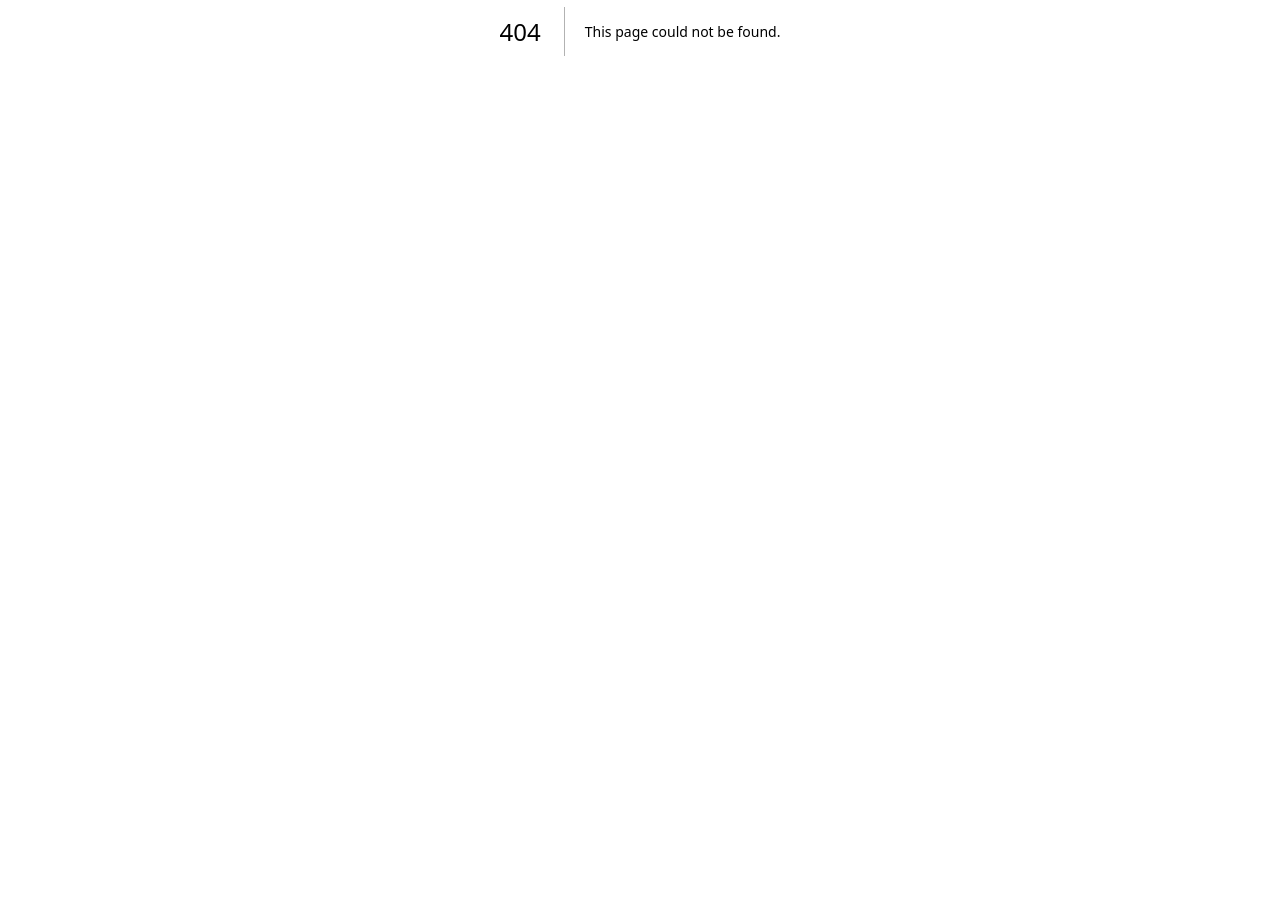
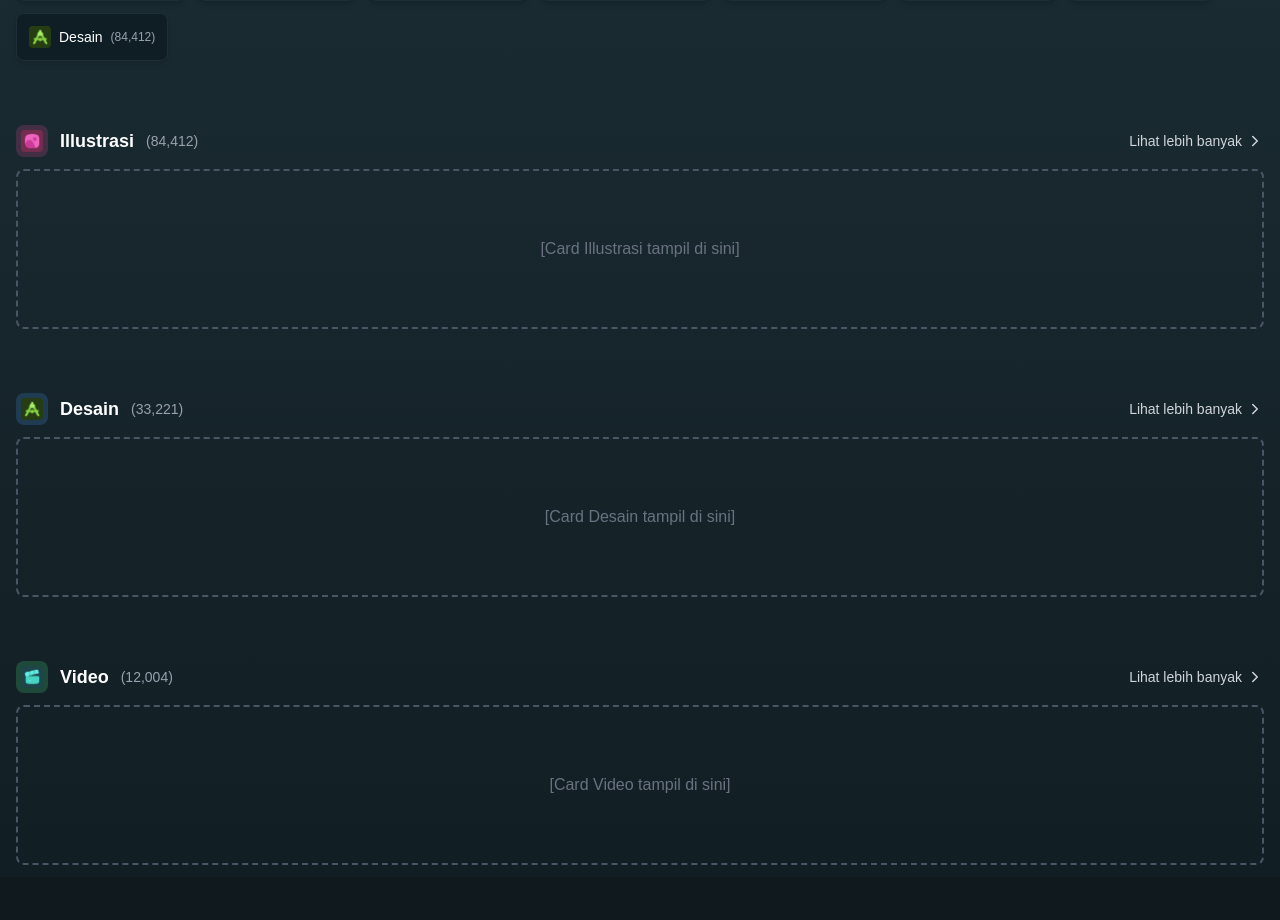
Before and after one commit to Tyasweningas/selvo, a Next.js app: page /pencarian-produk in a window 1280 px wide. Before the commit this address had no page. Shown: the part 369-1289 px from the top of the page. Before the commit the page ends 800 px from the top, so only its background shows below. Built offline with nearby package versions, Linux system fonts and the light colour scheme; a web font is replaced by a local one.

Commit message:
desc - product

```diff
--- /dev/null
+++ b/src/app/(customer)/pencarian-produk/page.tsx
@@ -0,0 +1,160 @@
+"use client";
+
+import Navbar from "@/components/global/navbar";
+import Footer from "@/components/global/footer";
+import Breadcrumb from "@/components/customer/descrip-product/breadcrumb";
+import Image from "next/image";
+import { product_categories } from "@/data/product-categories";
+import { FiChevronRight } from "react-icons/fi";
+import { useRef } from "react";
+
+export default function PencarianProdukPage() {
+  const breadcrumbItems = ["Home", "Pencarian Produk"];
+
+
+  const refIllustrasi = useRef<HTMLDivElement>(null);
+  const refDesain = useRef<HTMLDivElement>(null);
+  const refVideo = useRef<HTMLDivElement>(null);
+
+
+  const categoryMap: Record<string, React.RefObject<HTMLDivElement | null>> = {
+    "Illustrasi": refIllustrasi,
+    "Desain": refDesain,
+    "Video": refVideo,
+  };
+
+  const scrollToCategory = (name: string) => {
+    const ref = categoryMap[name];
+    if (ref?.current) {
+      ref.current.scrollIntoView({
+        behavior: "smooth",
+        block: "start",
+
+      });
+    }
+  };
+
+  return (
+    <div className="min-h-screen bg-[linear-gradient(180deg,#1A2B32_20%,#111D22_80%,#0F191E_100%)] text-white">
+      <Navbar />
+
+      <main className="max-w-7xl mx-auto px-4">
+        {/* BREADCRUMB */}
+        <Breadcrumb items={breadcrumbItems} />
+
+        <div className="mt-1 mb-4">
+          <h2 className="text-lg font-bold">345 hasil untuk = ppt</h2>
+        </div>
+
+        {/* CATEGORY LIST */}
+        <div className="flex flex-wrap gap-3 py-4">
+          {product_categories.map((cat) => (
+            <button
+              key={cat.id}
+              onClick={() => scrollToCategory(cat.categorieName)}
+              className="
+                flex items-center gap-2 px-3 py-3 rounded-lg
+                bg-[#0F1E25] border border-[#1F2F38]
+                hover:border-[#2EC8E6] transition cursor-pointer
+                shadow-md w-fit
+              "
+            >
+              <Image src={cat.icon} alt={cat.categorieName} width={22} height={22} />
+              <span className="text-sm">{cat.categorieName}</span>
+              <span className="text-xs text-gray-400">(84,412)</span>
+            </button>
+          ))}
+        </div>
+
+        {/* ============================================================= */}
+        {/* 🔥 SECTION 1 — ILLUSTRASI */}
+        {/* ============================================================= */}
+        <div ref={refIllustrasi} className="mt-12 mb-3">
+          <div className="flex items-center justify-between">
+            <div className="flex items-center gap-3">
+              <div className="w-8 h-8 rounded-lg bg-[#EF4DA0]/20 flex items-center justify-center">
+                <Image
+                  src={product_categories.find((x) => x.categorieName === "Illustrasi")!.icon}
+                  alt="Illustrasi"
+                  width={22}
+                  height={22}
+                />
+              </div>
+              <p className="text-lg font-semibold">Illustrasi</p>
+              <span className="text-sm text-gray-400">(84,412)</span>
+            </div>
+
+            <button className="flex items-center text-sm text-gray-300 hover:text-white transition">
+              Lihat lebih banyak
+              <FiChevronRight className="ml-1 text-lg" />
+            </button>
+          </div>
+
+          <div className="h-40 mt-3 flex items-center justify-center border-2 border-dashed border-gray-600 rounded-lg">
+            <span className="text-gray-500">[Card Illustrasi tampil di sini]</span>
+          </div>
+        </div>
+
+        {/* ============================================================= */}
+        {/* 🔥 SECTION 2 — DESAIN */}
+        {/* ============================================================= */}
+        <div ref={refDesain} className="mt-16 mb-3">
+          <div className="flex items-center justify-between">
+            <div className="flex items-center gap-3">
+              <div className="w-8 h-8 rounded-lg bg-[#4D9BEF]/20 flex items-center justify-center">
+                <Image
+                  src={product_categories.find((x) => x.categorieName === "Desain")!.icon}
+                  alt="Desain"
+                  width={22}
+                  height={22}
+                />
+              </div>
+              <p className="text-lg font-semibold">Desain</p>
+              <span className="text-sm text-gray-400">(33,221)</span>
+            </div>
+
+            <button className="flex items-center text-sm text-gray-300 hover:text-white transition">
+              Lihat lebih banyak
+              <FiChevronRight className="ml-1 text-lg" />
+            </button>
+          </div>
+
+          <div className="h-40 mt-3 flex items-center justify-center border-2 border-dashed border-gray-600 rounded-lg">
+            <span className="text-gray-500">[Card Desain tampil di sini]</span>
+          </div>
+        </div>
+
+        {/* ============================================================= */}
+        {/* 🔥 SECTION 3 — VIDEO */}
+        {/* ============================================================= */}
+        <div ref={refVideo} className="mt-16 mb-3">
+          <div className="flex items-center justify-between">
+            <div className="flex items-center gap-3">
+              <div className="w-8 h-8 rounded-lg bg-[#4DEF8E]/20 flex items-center justify-center">
+                <Image
+                  src={product_categories.find((x) => x.categorieName === "Video")!.icon}
+                  alt="Video"
+                  width={22}
+                  height={22}
+                />
+              </div>
+              <p className="text-lg font-semibold">Video</p>
+              <span className="text-sm text-gray-400">(12,004)</span>
+            </div>
+
+            <button className="flex items-center text-sm text-gray-300 hover:text-white transition">
+              Lihat lebih banyak
+              <FiChevronRight className="ml-1 text-lg" />
+            </button>
+          </div>
+
+          <div className="h-40 mt-3 flex items-center justify-center border-2 border-dashed border-gray-600 rounded-lg">
+            <span className="text-gray-500">[Card Video tampil di sini]</span>
+          </div>
+        </div>
+      </main>
+
+      <Footer />
+    </div>
+  );
+}
```
Also changed, not shown: src/app/(customer)/desc-product/page.tsx (+0 -8 lines), src/components/global/category.tsx (+4 -4 lines), 1 other file (tests, documents, lock files or other folders).
